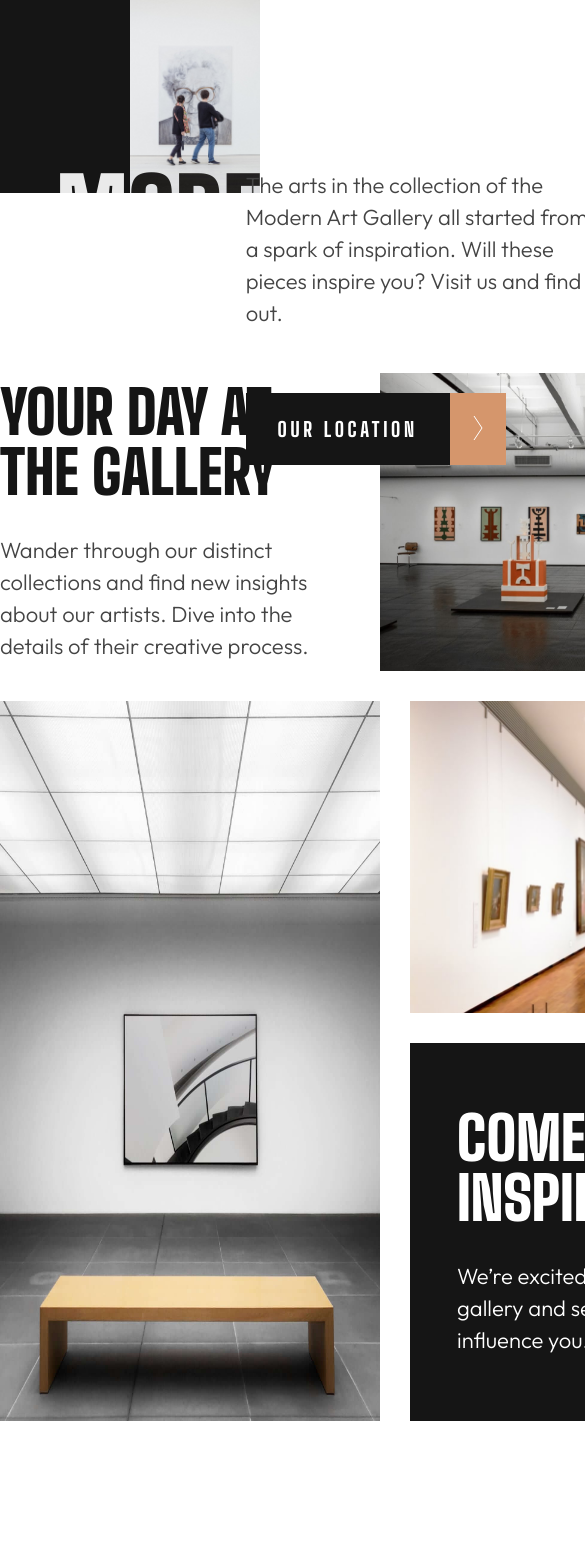
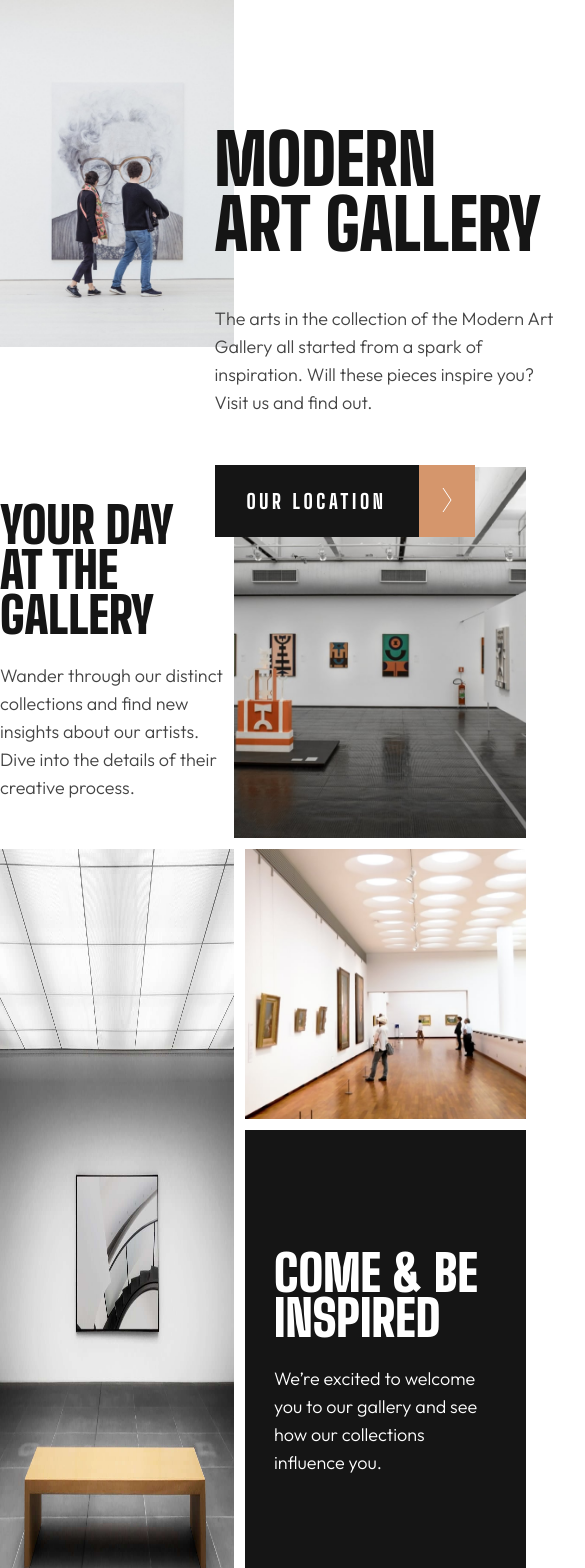
Before and after one commit to t-minini/art-gallery-website, a React (Create React App) app: page / in a window 390 px wide. Shown: the top 1568 px of the page, 585 px wide, since content can reach past the window. Built offline with nearby package versions, Linux system fonts and the light colour scheme.

Commit message:
:iphone: iPad Air responsive

```diff
--- a/src/components/FooterSection/Footer.module.css
+++ b/src/components/FooterSection/Footer.module.css
@@ -91,3 +91,45 @@
   fill: white;
   transition: 0.5s;
 }
+
+/* iPad Air 820 x 1180  */
+
+@media (max-width: 820px) {
+  .footerContainer {
+    height: 21.6rem;
+    padding: 5.6rem 4rem;
+  }
+
+  .footerContainer h3 {
+    font-size: 2.5rem;
+    line-height: 2.5rem;
+    text-transform: uppercase;
+  }
+
+  .footerContainer p {
+    font-size: 1.6rem;
+    line-height: 2.6rem;
+    min-width: 28.1rem;
+    max-width: 28.1rem;
+  }
+
+  /* path location style */
+
+  .footerContainerLoc {
+    height: 21.6rem;
+    padding: 5.6rem 4rem;
+  }
+
+  .footerContainerLoc h3 {
+    font-size: 2.5rem;
+    line-height: 2.5rem;
+    text-transform: uppercase;
+  }
+
+  .footerContainerLoc p {
+    font-size: 1.6rem;
+    line-height: 2.6rem;
+    min-width: 28.1rem;
+    max-width: 28.1rem;
+  }
+}
--- a/src/components/Home/HomeMiddleSection/HomeMiddle.jsx
+++ b/src/components/Home/HomeMiddleSection/HomeMiddle.jsx
@@ -9,7 +9,7 @@ export function HomeMiddle() {
       <div className={style.gridMiddle}>
         <div className={style.yourDay}>
           <h2>
-            Your day at <br /> the gallery
+            Your day at the gallery
           </h2>
           <p>
             Wander through our distinct collections and find new insights about
--- a/src/components/Home/HomeMiddleSection/HomeMiddle.module.css
+++ b/src/components/Home/HomeMiddleSection/HomeMiddle.module.css
@@ -39,12 +39,15 @@
 }
 
 .img1 {
+  height: 100%;
+  object-fit: cover;
   grid-column-start: 2;
   grid-column-end: 4;
 }
 
 .img2 {
   height: 100%;
+  object-fit: fill;
   grid-row-start: 2;
   grid-row-end: 4;
   grid-column-start: 1;
@@ -52,6 +55,8 @@
 }
 
 .img3 {
+  height: 100%;
+  object-fit: cover;
   grid-column-start: 3;
   grid-row-end: 3;
 }
@@ -83,3 +88,54 @@
   line-height: 3.2rem;
   width: 35rem;
 }
+
+/* iPad Air 820 x 1180  */
+
+@media (max-width: 820px) {
+
+  .homeMiddleContainer {
+    padding: 12rem 0;
+  }
+  .gridMiddle {
+    max-width: 68.9rem;
+    min-height: 113.1rem;
+    grid-gap: 1.1rem;
+  }
+
+  .yourDay h2 {
+    width: 22.3rem;
+    font-size: 5rem;
+    line-height: 4.5rem;
+    margin-bottom: 2.4rem;
+  }
+
+  .yourDay p {
+    font-size: 1.8rem;
+    line-height: 2.8rem;
+    width: 22.3rem;
+  }
+
+  .comeAndInspired {
+    display: flex;
+    flex-direction: column;
+    justify-content: center;
+    background: var(--color2-black);
+    padding: 8.5rem 2.9rem;
+    grid-column-start: 3;
+    grid-row-end: 4;
+  }
+
+  .comeAndInspired h2 {
+    font-size: 5rem;
+    line-height: 4.5rem;
+    margin-bottom: 2.4rem;
+    width: 22.3rem;
+  }
+
+  .comeAndInspired p {
+    font-family: "Outfit", sans-serif;
+    font-size: 1.8rem;
+    line-height: 2.8rem;
+    width: 22.3rem;
+  }
+}
--- a/src/components/Home/HomeTopSection/HomeTop.jsx
+++ b/src/components/Home/HomeTopSection/HomeTop.jsx
@@ -6,9 +6,6 @@ import heroImg from "./../../../assets/desktop/image-hero@2x.jpg";
 export function HomeTop() {
   return (
     <section className={style.homeTopContainer}>
-      <h1>
-        Modern <br /> Art Gallery
-      </h1>
       <div className={style.blackBg}></div>
       <img
         src={heroImg}
@@ -16,10 +13,14 @@ export function HomeTop() {
         className={style.heroImg}
       />
       <div className={style.topTextBtn}>
+        <h1>
+          Modern <br /> Art Gallery
+        </h1>
+        <div>
           <p>
-          The arts in the collection of the Modern Art Gallery all started from
-          a spark of inspiration. Will these pieces inspire you? Visit us and
-          find out.
+            The arts in the collection of the Modern Art Gallery all started
+            from a spark of inspiration. Will these pieces inspire you? Visit us
+            and find out.
           </p>
           <NavLink
             to="/location"
@@ -32,6 +33,7 @@ export function HomeTop() {
             </button>
           </NavLink>
         </div>
+      </div>
     </section>
   );
 }
--- a/src/components/Home/HomeTopSection/HomeTop.module.css
+++ b/src/components/Home/HomeTopSection/HomeTop.module.css
@@ -11,37 +11,26 @@
   height: 100%;
   width: 100%;
   object-fit: cover;
-  /* z-index: -1; */
 }
 
 .homeTopContainer h1 {
-  position: absolute;
-  width: 284px;
-  left: 14.4%;
   top: 20%;
   font-weight: 900;
   font-size: 9.6rem;
   color: var(--color4-white);
   line-height: 8.8rem;
   text-transform: uppercase;
-  white-space: nowrap;
-  mix-blend-mode:difference;
+  mix-blend-mode: difference;
 }
 
-/* .homeTopContainer h1:nth-of-type(2) {
-  position: absolute;
-  left: 14.4%;
-  top: 20%;
-  font-weight: 900;
-  font-size: 9.6rem;
-  color: var(--color2-black);
-  line-height: 8.8rem;
-  text-transform: uppercase;
-} */
 .topTextBtn {
+  width: 100%;
   position: absolute;
   top: 20%;
-  left: 63%;
+  display: flex;
+  justify-content: space-evenly;
+  align-items: flex-start;
+  gap: 10%;
 }
 
 .homeTopContainer p {
@@ -92,3 +81,38 @@
   background-color: var(--color2-black);
   transition: 0.5s;
 }
+
+/* iPad Air 820 x 1180  */
+
+@media (max-width: 820px) {
+  .homeTopContainer {
+    display: grid;
+    grid-template-columns: 1.5fr 1fr;
+  }
+  .blackBg {
+    display: none;
+  }
+
+  .homeTopContainer h1 {
+    color: var(--color2-black);
+    font-size: 7rem;
+    line-height: 6.5rem;
+    mix-blend-mode: unset;
+    margin-bottom: 4.8rem;
+  }
+
+  .topTextBtn {
+    width: max-content;
+    flex-direction: column;
+    top: 15%;
+    left: 55%;
+  }
+
+  .homeTopContainer p {
+    font-size: 1.8rem;
+    line-height: 2.8rem;
+    width: 33.9rem;
+    margin-bottom: unset;
+    margin-bottom: 4.8rem;
+  }
+}
--- a/src/components/Location/LocationMiddleSection/LocationMiddle.module.css
+++ b/src/components/Location/LocationMiddleSection/LocationMiddle.module.css
@@ -41,9 +41,48 @@
 }
 
 .ourLocation p {
-    width: 54rem;
-    font-size: 2.2rem;
+  width: 54rem;
+  font-size: 2.2rem;
+  line-height: 3.2rem;
+  font-weight: 300;
+  font-family: "Outfit", sans-serif;
+}
+
+/* iPad Air 820 x 1180  */
+
+@media (max-width: 820px) {
+
+  .locationMiddleContainer {
+    min-height: 43.6rem;
+    padding-top: 8.8rem;
+  }
+
+  .ourLocation {
+    width: 68.9rem;
+    height: 26.8rem;
+  }
+  .ourLocation h2 {
+    height: 1rem;
+    width: 22.3rem;
+    font-size: 5.5rem;
+    line-height: 5rem;
+  }
+
+  .ourLocation h3 {
+    font-size: 3.2rem;
     line-height: 3.2rem;
-    font-weight: 300;
-    font-family: "Outfit", sans-serif;
+    margin-bottom: 2rem;
   }
+
+  .ourLocation address {
+    font-size: 1.8rem;
+    line-height: 2.8rem;
+    margin-bottom: 2rem;
+  }
+
+  .ourLocation p {
+    width: 39.8rem;
+    font-size: 1.8rem;
+    line-height: 2.8rem;
+  }
+}
--- a/src/components/Location/LocationTopSection/LocationTop.module.css
+++ b/src/components/Location/LocationTopSection/LocationTop.module.css
@@ -50,3 +50,11 @@
   background-color: var(--color2-black);
   transition: 0.5s;
 }
+
+/* iPad Air 820 x 1180  */
+
+@media (max-width: 820px) {
+  .locationBtn {
+    left: 5%;
+  }
+}
```
Lines whose indentation alone changed are shown as unchanged.
